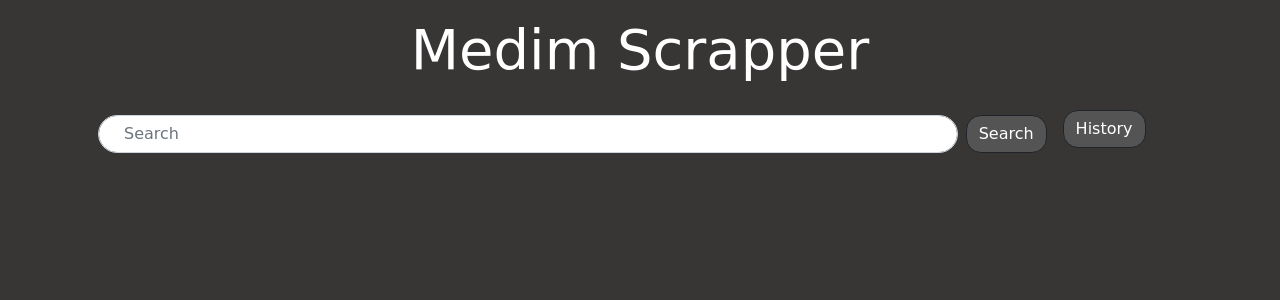
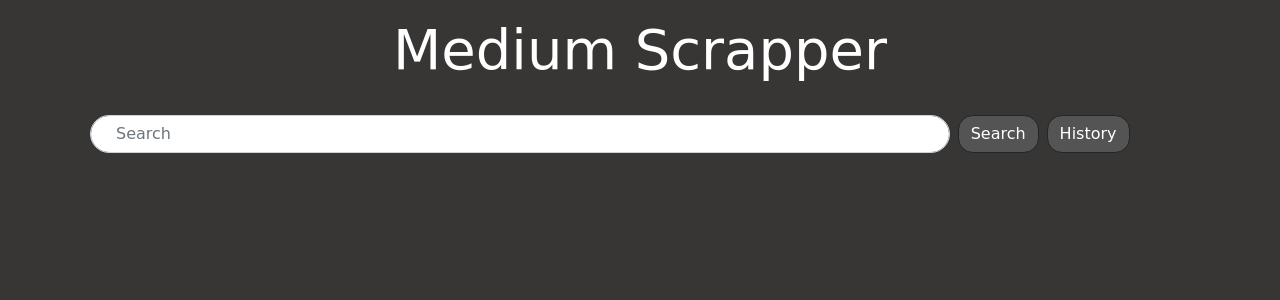
Before and after one commit to bansalshubh/Medium-Scrapper, a Django app: page / in a window 1280 px wide. Shown: the top 300 px of the page. Run offline with Django 3.2, Linux system fonts and the light colour scheme; some web fonts are replaced.

Commit message:
Some more Changes

```diff
--- a/Scrap/views.py
+++ b/Scrap/views.py
@@ -82,7 +82,7 @@
     return render(request,'index.html')
 
 def history(request):
-    his = SearchHistory.objects.all()
+    his = SearchHistory.objects.all().order_by('-SearchId')
     hist = []
     for h in his:
         myhist = {
--- a/templates/History.html
+++ b/templates/History.html
@@ -13,15 +13,15 @@
 
 <body>
     <div class="container my-3 first">
-        <h2 class="text-center" style="color: white;font-size: 3.5rem;">Medim Scrapper</h2>
+        <h2 class="text-center" style="color: white;font-size: 3.5rem;">Medium Scrapper</h2>
         <div style="display: flex;">
-            <form action="/scrapper" style="width: 85%;" method="post" class="d-flex my-4 mx-3">
+            <form action="/scrapper" style="width: 85%;" method="post" class="d-flex my-4 mx-2">
                 {% csrf_token %}
                 <input class="form-control me-2" name="tag" id="tag" type="search" placeholder="Search"
                     aria-label="Search">
                 <button class="btn btn-dark sub" type="submit">Search</button>
             </form>
-            <a class="btn btn-dark sub" style="height: 38px;margin-top: 1.45vw;" href="/history"
+            <a class="btn btn-dark sub my-4" style="height: 38px;" href="/history"
         margin-top: 1.45vw;">History</a></a>
         </div>
 
--- a/templates/data.html
+++ b/templates/data.html
@@ -13,15 +13,15 @@
 
 <body>
     <div class="container my-3 first">
-        <h2 class="text-center" style="color: white;    font-size: 3.5rem;">Medim Scrapper</h2>
+        <h2 class="text-center" style="color: white;    font-size: 3.5rem;">Medium Scrapper</h2>
         <div style="display: flex;">
-        <form action="/scrapper" style="width: 85%;" method="post" class="d-flex my-4 mx-4">
+        <form action="/scrapper" style="width: 85%;" method="post" class="d-flex my-4 mx-2">
             {% csrf_token %}
             <input class="form-control me-2" name="tag" id="tag" type="search" placeholder="Search" aria-label="Search"
                 value={{tag}}>
             <button class="btn btn-dark sub" type="submit">Search</button>
         </form>
-        <a class="btn btn-dark sub" style="height: 38px;margin-top: 1.45vw;" href="/history"
+        <a class="btn btn-dark sub my-4" style="height: 38px;" href="/history"
         margin-top: 1.45vw;">History</a></a>
     </div>
         <script>
--- a/templates/index.html
+++ b/templates/index.html
@@ -13,14 +13,14 @@
 
 <body>
     <div class="container my-3 first">
-        <h2 class="text-center" style="color: white;font-size: 3.5rem;">Medim Scrapper</h2>
+        <h2 class="text-center" style="color: white;font-size: 3.5rem;">Medium Scrapper</h2>
         <div style="display: flex;">
-        <form action="/scrapper" style="width: 85%;" method="post" class="d-flex my-4 mx-3">
+        <form action="/scrapper" style="width: 85%;" method="post" class="d-flex my-4 mx-2">
             {% csrf_token %}
             <input class="form-control me-2" name="tag" id="tag" type="search" placeholder="Search" aria-label="Search">
             <button class="btn btn-dark sub" type="submit">Search</button>
         </form>
-        <a class="btn btn-dark sub" style="height: 38px;margin-top: 1.45vw;" href="/history"
+        <a class="btn btn-dark sub my-4" style="height: 38px;" href="/history"
         margin-top: 1.45vw;">History</a></a>
     </div>
 
```
